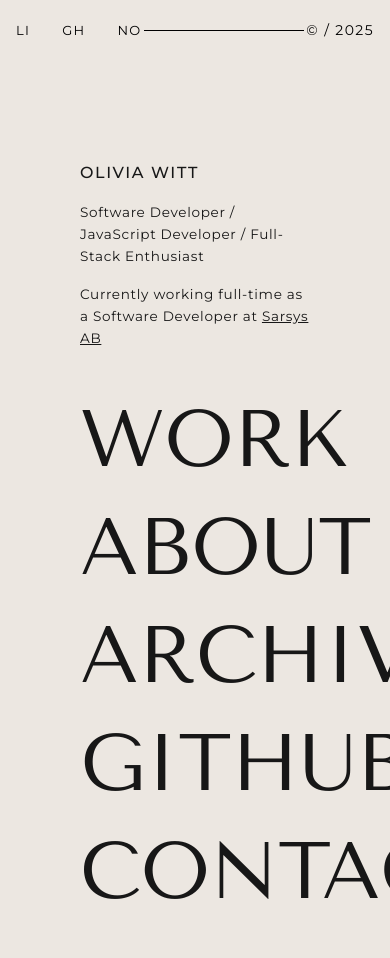
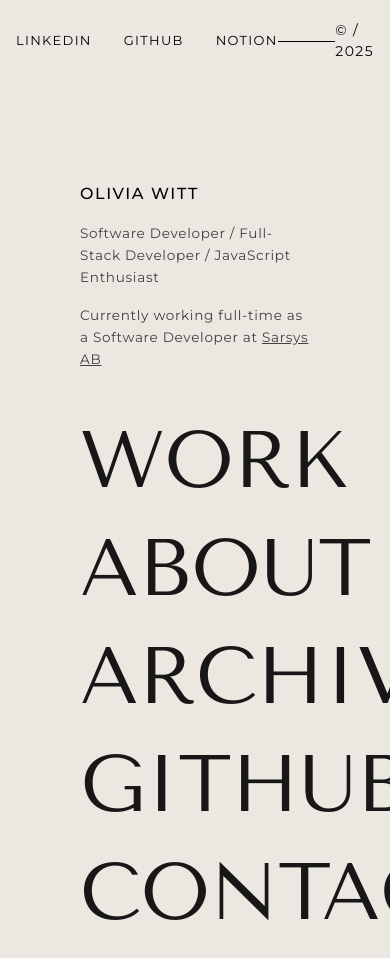
Before and after one commit to Liv0130/nextjs-portfolio-app, a Next.js app: page / in a window 390 px wide. Shown: the top 958 px of the page. Before the commit the page ends 918 px from the top, so only its background shows below. Built offline with nearby package versions, Linux system fonts and the light colour scheme.

Commit message:
feat: add directories and separate items into each component

```diff
--- /dev/null
+++ b/src/app/about/page.tsx
@@ -0,0 +1,12 @@
+export const metadata = { title: "About — Olivia" };
+
+export default async function AboutPage() {
+  // later: fetch projects from DB/GraphQL
+  return (
+    <main className="mx-auto max-w-5xl px-6 py-14">
+      <h1 className="display-font mb-8 text-4xl">About</h1>
+      <p className="text-neutral-700">Selected projects and case studies.</p>
+      {/* grid of ProjectCards here */}
+    </main>
+  );
+}
--- /dev/null
+++ b/src/app/archive/page.tsx
@@ -0,0 +1,12 @@
+export const metadata = { title: "Archive — Olivia" };
+
+export default async function ArchivePage() {
+  // later: fetch projects from DB/GraphQL
+  return (
+    <main className="mx-auto max-w-5xl px-6 py-14">
+      <h1 className="display-font mb-8 text-4xl">Archive</h1>
+      <p className="text-neutral-700">Selected projects and case studies.</p>
+      {/* grid of ProjectCards here */}
+    </main>
+  );
+}
--- /dev/null
+++ b/src/app/contact/page.tsx
@@ -0,0 +1,12 @@
+export const metadata = { title: "Contact — Olivia" };
+
+export default async function ContactPage() {
+  // later: fetch projects from DB/GraphQL
+  return (
+    <main className="mx-auto max-w-5xl px-6 py-14">
+      <h1 className="display-font mb-8 text-4xl">Contact</h1>
+      <p className="text-neutral-700">Selected projects and case studies.</p>
+      {/* grid of ProjectCards here */}
+    </main>
+  );
+}
--- a/src/app/layout.tsx
+++ b/src/app/layout.tsx
@@ -2,6 +2,7 @@
 import type { Metadata } from "next";
 import "@/styles/global.css";
 import { Tenor_Sans, Montserrat } from "next/font/google";
+import { LeftRail } from "@/components/layout/LeftRail";
 
 export const metadata: Metadata = {
   title: "Olivia — Portfolio",
@@ -19,10 +20,17 @@ const montserrat = Montserrat({
   variable: "--font-montserrat",
 });
 
-export default function RootLayout({ children }: { children: React.ReactNode }) {
+export default function RootLayout({
+  children,
+}: {
+  children: React.ReactNode;
+}) {
   return (
     <html lang="en" className={`${tenor.variable} ${montserrat.variable}`}>
-      <body>{children}</body>
+      <body>
+        <LeftRail />
+        <div>{children}</div>
+      </body>
     </html>
   );
 }
--- a/src/app/page.tsx
+++ b/src/app/page.tsx
@@ -1,45 +1,16 @@
 "use client";
-import { LeftRail } from "@/components/layout/LeftRail";
 import { HomeLinks } from "@/components/sections/HomeLinks";
-import Image from "next/image";
-import { useWindowSizeTrigger } from "@/hooks/useWindowSizeTrigger";
+import { BookmarkRibbon } from "@/components/hero/BookmarkRibbon";
+import { IntroBlock } from "@/components/sections/IntroBlock";
 
 export default function HomePage() {
-  const resizeKey = useWindowSizeTrigger();
   return (
     <div className="min-h-svh text-neutral-900">
-      <LeftRail />
       <main className="pl-0 md:pl-20">
         <section className="ribbon:pr-10 ribbon:pl-40 grid grid-cols-1 items-center gap-10 px-20 md:min-h-svh md:pt-50 lg:grid-cols-3 lg:pt-0">
           <div className="ribbon:items-start relative flex flex-col justify-center md:gap-4 lg:w-30">
-            <Image
-              key={resizeKey}
-              src="/bookmark_ribbon.png"
-              alt="Bookmark ribbon"
-              width={200}
-              height={200}
-              className="ribbon:block ribbon:fixed ribbon:top-0 animate-ribbon-drop hidden h-115 w-70"
-              priority
-            />
-            <div className="ribbon:w-80 ribbon:pt-120 w-90vw lg:w-70 2xl:w-105">
-              <h2 className="mb-4 text-[clamp(1rem,1.4vw,1.15rem)] font-medium tracking-widest">
-                OLIVIA WITT
-              </h2>
-              <p className="mb-4 text-[clamp(0.85rem,1.25vw,0.95rem)] leading-relaxed font-normal tracking-wider">
-                Software Developer / JavaScript Developer / Full-Stack
-                Enthusiast
-              </p>
-              <p className="mb-4 text-[clamp(0.85rem,1.25vw,0.95rem)] leading-relaxed font-normal tracking-wider">
-                Currently working full-time as a Software Developer at{" "}
-                <a
-                  className="underline"
-                  href="https://www.sarsys-asft.com/"
-                  target="_blank"
-                >
-                  Sarsys AB
-                </a>
-              </p>
-            </div>
+            <BookmarkRibbon />
+            <IntroBlock variant="light" />
           </div>
           <div className="justify-items-start">
             <HomeLinks />
--- /dev/null
+++ b/src/app/work/page.tsx
@@ -0,0 +1,11 @@
+export const metadata = { title: "Work — Olivia" };
+
+export default async function WorkPage() {
+  return (
+    <main className="bg-bg-2 min-h-svh px-6 py-14">
+      <h1 className="display-font mb-8 text-4xl">Work</h1>
+      <p className="text-neutral-700">Selected projects and case studies.</p>
+      {/* grid of ProjectCards here */}
+    </main>
+  );
+}
--- /dev/null
+++ b/src/components/hero/BookmarkRibbon.tsx
@@ -0,0 +1,36 @@
+"use client";
+
+import Image from "next/image";
+import { useWindowSizeTrigger } from "@/hooks/useWindowSizeTrigger";
+
+type Props = {
+  className?: string;
+  src?: string;
+  width?: number;
+  height?: number;
+};
+
+export function BookmarkRibbon({
+  className = "",
+  src = "/bookmark_ribbon.png",
+  width = 200,
+  height = 200,
+}: Props) {
+  const resizeKey = useWindowSizeTrigger();
+
+  return (
+    <Image
+      key={resizeKey}
+      src={src}
+      alt="Bookmark ribbon"
+      width={width}
+      height={height}
+      priority
+      className={[
+        "ribbon:block ribbon:fixed ribbon:top-0 hidden",
+        "animate-ribbon-drop h-115px w-70px",
+        className,
+      ].join(" ")}
+    />
+  );
+}
--- a/src/components/layout/LeftRail.tsx
+++ b/src/components/layout/LeftRail.tsx
@@ -1,38 +1,69 @@
 "use client";
 import Link from "next/link";
+import { usePathname } from "next/navigation";
 
-const links = [
+const socials = [
   {
     href: "https://www.linkedin.com/in/oliviawittyj/",
     label: "LinkedIn",
     short: "LI",
+    external: true,
   },
-  { href: "https://github.com/Liv0130", label: "GitHub", short: "GH" },
+  {
+    href: "https://github.com/Liv0130",
+    label: "GitHub",
+    short: "GH",
+    external: true,
+  },
   {
     href: "https://0livia.notion.site/3cd867cf47e54095a8b6f8ad47b3ccec?v=c6ce16ab7d994ff9a6c3046b75043afe",
     label: "Notion",
     short: "NO",
+    external: true,
   },
 ];
 
 export function LeftRail() {
+  const pathname = usePathname();
+  const isHome = pathname === "/";
+  const isDarkPage = pathname === "/work" || pathname === "/contact";
+  const textColor = isDarkPage ? "text-fg-on-dark" : "text-fg";
+  const dividerColor = isDarkPage ? "bg-fg-on-dark" : "bg-fg";
+
+  const links = isHome
+    ? socials
+    : [{ href: "/", label: "HOME", short: "HOME", external: false }];
   return (
     <aside className="relative top-0 left-0 z-50 flex h-auto w-full shrink-0 flex-col flex-row items-center justify-between border-0 p-4 pt-5 pb-30 md:fixed md:h-screen md:w-20 md:flex-col md:items-center md:justify-between md:pt-35 md:pb-20">
-      <nav className="text-fg flex flex-row gap-8 text-[13px] font-normal tracking-widest uppercase md:rotate-[-90deg]">
-        {links.map((l) => (
-          <Link
-            key={l.href}
-            href={l.href}
-            target="_blank"
-            className="underline-offset-5 hover:underline focus:outline-none"
-          >
-            <span className="hidden sm:inline">{l.label}</span>
-            <span className="sm:hidden">{l.short}</span>
-          </Link>
-        ))}
+      <nav
+        className={`${textColor} flex flex-row gap-8 text-[13px] font-normal tracking-widest uppercase md:rotate-[-90deg]`}
+      >
+        {links.map((l) =>
+          l.external ? (
+            <a
+              key={l.href}
+              href={l.href}
+              target="_blank"
+              rel="noreferrer noopener"
+              className="underline-offset-5 hover:underline focus:outline-none"
+            >
+              {l.label}
+            </a>
+          ) : (
+            <Link
+              key={l.href}
+              href={l.href}
+              className="tracking-[.3em] underline-offset-5 hover:underline focus:outline-none"
+            >
+              {l.label}
+            </Link>
+          )
+        )}
       </nav>
-      <div className="bg-fg h-[0.7px] w-40 md:h-30 md:w-[0.7px]" />
-      <div className="text-fg flex text-[14px] font-normal tracking-widest md:w-19 md:rotate-[-90deg]">
+      <div className={`${dividerColor} h-[0.7px] w-40 md:h-30 md:w-[0.7px]`} />
+      <div
+        className={`${textColor} flex text-[14px] font-normal tracking-widest md:w-19 md:rotate-[-90deg]`}
+      >
         © / {new Date().getFullYear()}
       </div>
     </aside>
--- a/src/components/layout/NavBar.tsx
+++ /dev/null
@@ -1,11 +0,0 @@
-import Link from "next/link";
-
-export function NavBar() {
-  return (
-    <header className="fixed top-0 right-0 left-20 z-40 flex h-16 items-center border-b border-neutral-200/70 bg-[#EFE9E2]/70 px-6 backdrop-blur supports-[backdrop-filter]:bg-[#EFE9E2]/40">
-      <Link href="/" className="text-sm tracking-wide">
-        OLIVIA WITT
-      </Link>
-    </header>
-  );
-}
--- /dev/null
+++ b/src/components/sections/IntroBlock.tsx
@@ -0,0 +1,50 @@
+import Link from "next/link";
+
+type Props = {
+  className?: string;
+  variant?: "light" | "dark";
+  name?: string;
+  roleLine1?: string;
+  companyName?: string;
+  companyHref?: string;
+};
+
+export function IntroBlock({
+  className = "",
+  variant = "light",
+  name = "OLIVIA WITT",
+  roleLine1 = "Software Developer / Full-Stack Developer / JavaScript Enthusiast",
+  companyName = "Sarsys AB",
+  companyHref = "https://www.sarsys-asft.com/",
+}: Props) {
+  const textColor = variant === "dark" ? "text-fg-on-dark" : "text-fg";
+  const subText = variant === "dark" ? "text-neutral-200" : "text-neutral-700";
+
+  return (
+    <div
+      className={[
+        "ribbon:w-80 ribbon:pt-120 w-90vw lg:w-70 2xl:w-105",
+        className,
+      ].join(" ")}
+    >
+      <h2
+        className={`mb-4 text-[clamp(1rem,1.4vw,1.15rem)] font-medium tracking-widest ${textColor}`}
+      >
+        {name}
+      </h2>
+      <p
+        className={`mb-4 text-[clamp(0.85rem,1.25vw,0.95rem)] leading-relaxed font-normal tracking-wider ${subText}`}
+      >
+        {roleLine1}
+      </p>
+      <p
+        className={`mb-4 text-[clamp(0.85rem,1.25vw,0.95rem)] leading-relaxed font-normal tracking-wider ${subText}`}
+      >
+        Currently working full-time as a Software Developer at{" "}
+        <Link className="underline" href={companyHref} target="_blank">
+          {companyName}
+        </Link>
+      </p>
+    </div>
+  );
+}
```
